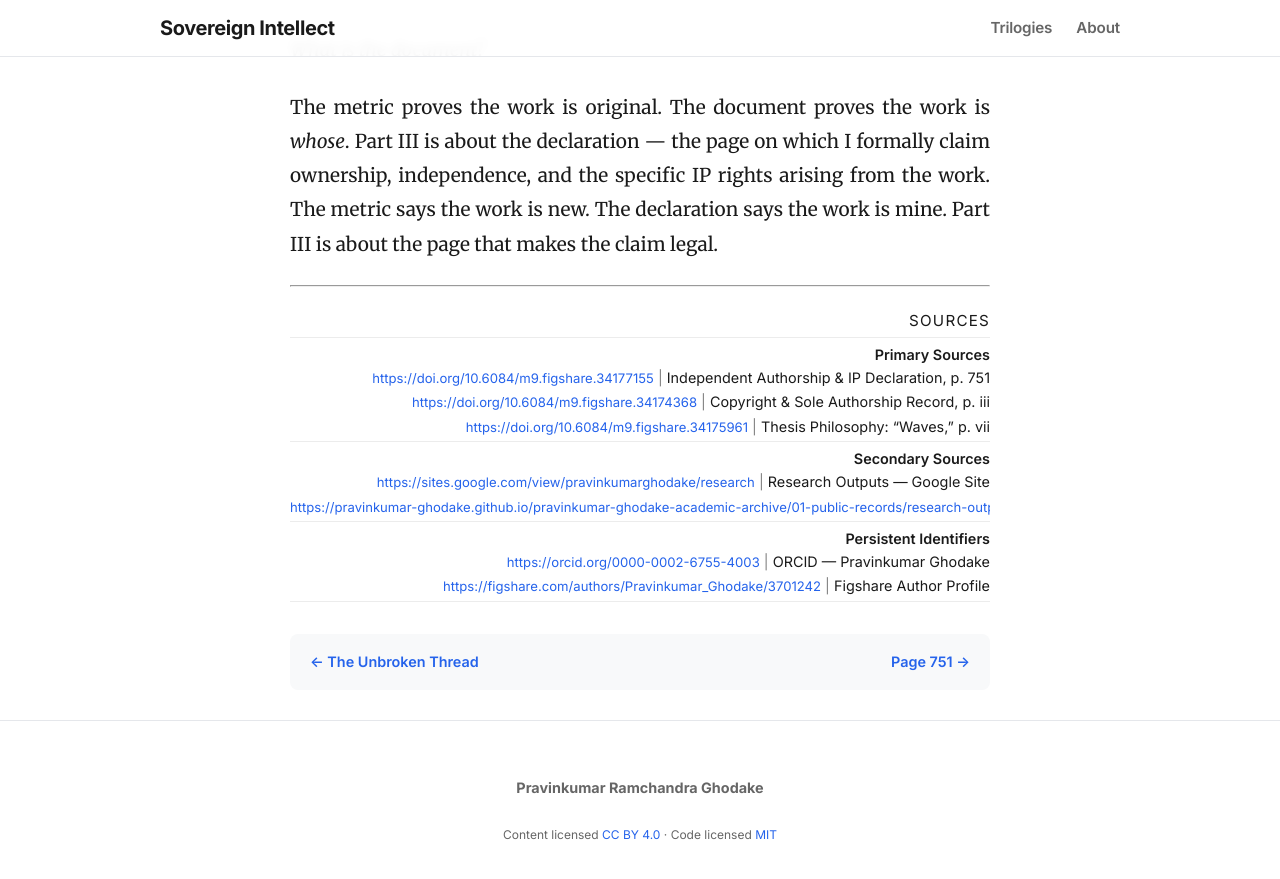
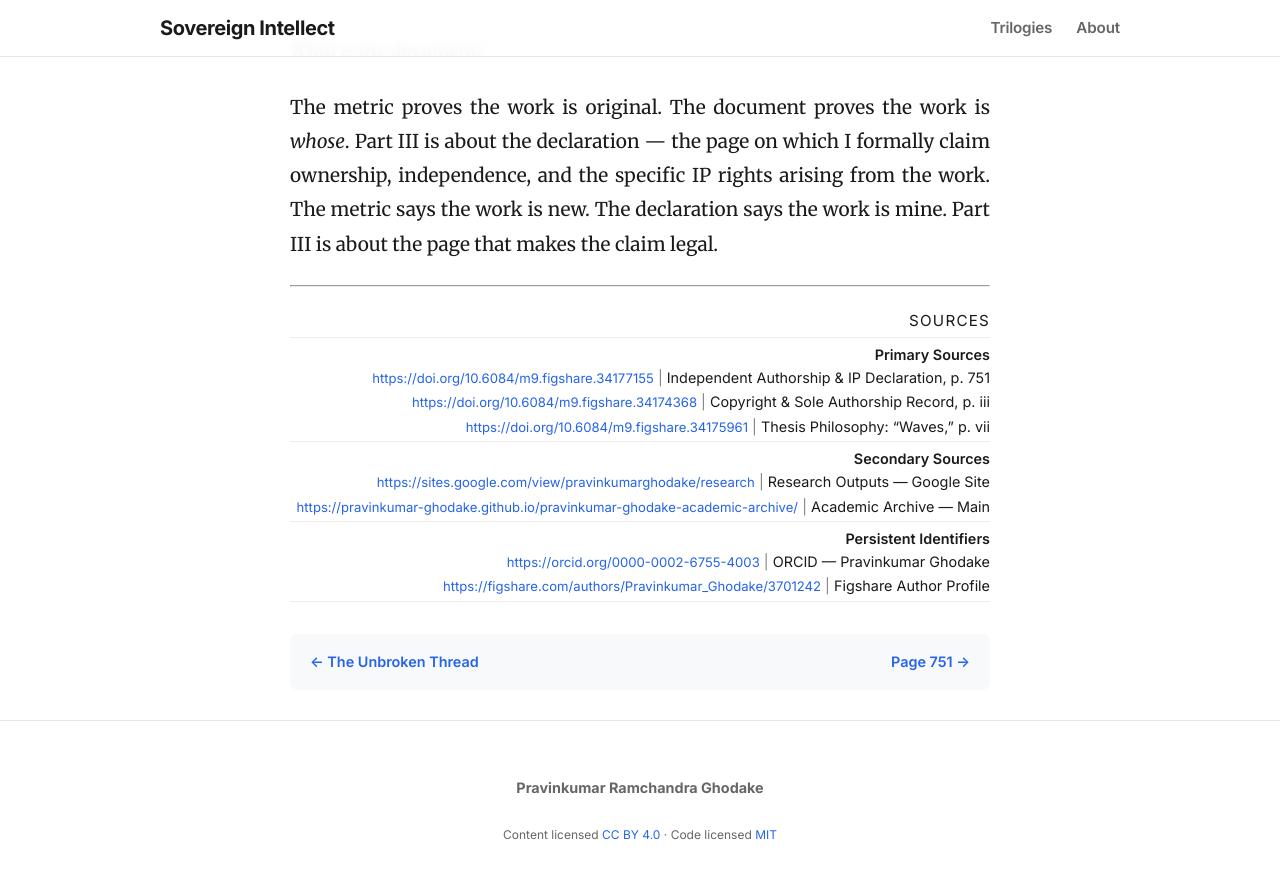
Before and after one commit to pravinkumar-ghodake/sovereign-intellect-blog, a Jekyll site: the page built from _posts/2026-11-29-the-turnitin-score.md, in a window 1280 px wide and 900 px high, scrolled down 5189 px. Shown: the top 879 px of the window. Built offline with Jekyll 4.4.1, drawn with Linux system fonts in a browser that asks for light colours.

Commit message:
Update 2026-11-29-the-turnitin-score.md

```diff
--- a/_posts/2026-11-29-the-turnitin-score.md
+++ b/_posts/2026-11-29-the-turnitin-score.md
@@ -148,9 +148,9 @@ The metric proves the work is original. The document proves the work is *whose*.
   </div>
 
   <div style="margin-bottom: 0.3rem; white-space: nowrap; overflow-x: auto;">
-    <a href="https://pravinkumar-ghodake.github.io/pravinkumar-ghodake-academic-archive/01-public-records/research-outputs/" style="font-size: 0.82rem;">https://pravinkumar-ghodake.github.io/pravinkumar-ghodake-academic-archive/01-public-records/research-outputs/</a>
+    <a href="https://pravinkumar-ghodake.github.io/pravinkumar-ghodake-academic-archive/" style="font-size: 0.82rem;">https://pravinkumar-ghodake.github.io/pravinkumar-ghodake-academic-archive/</a>
     <span style="opacity: 0.55;"> | </span>
-    Research Outputs — Public Records
+    Academic Archive — Main
   </div>
 
   <div style="border-top: 1px solid rgba(128,128,128,0.15); margin-bottom: 0.45rem;"></div>
```
